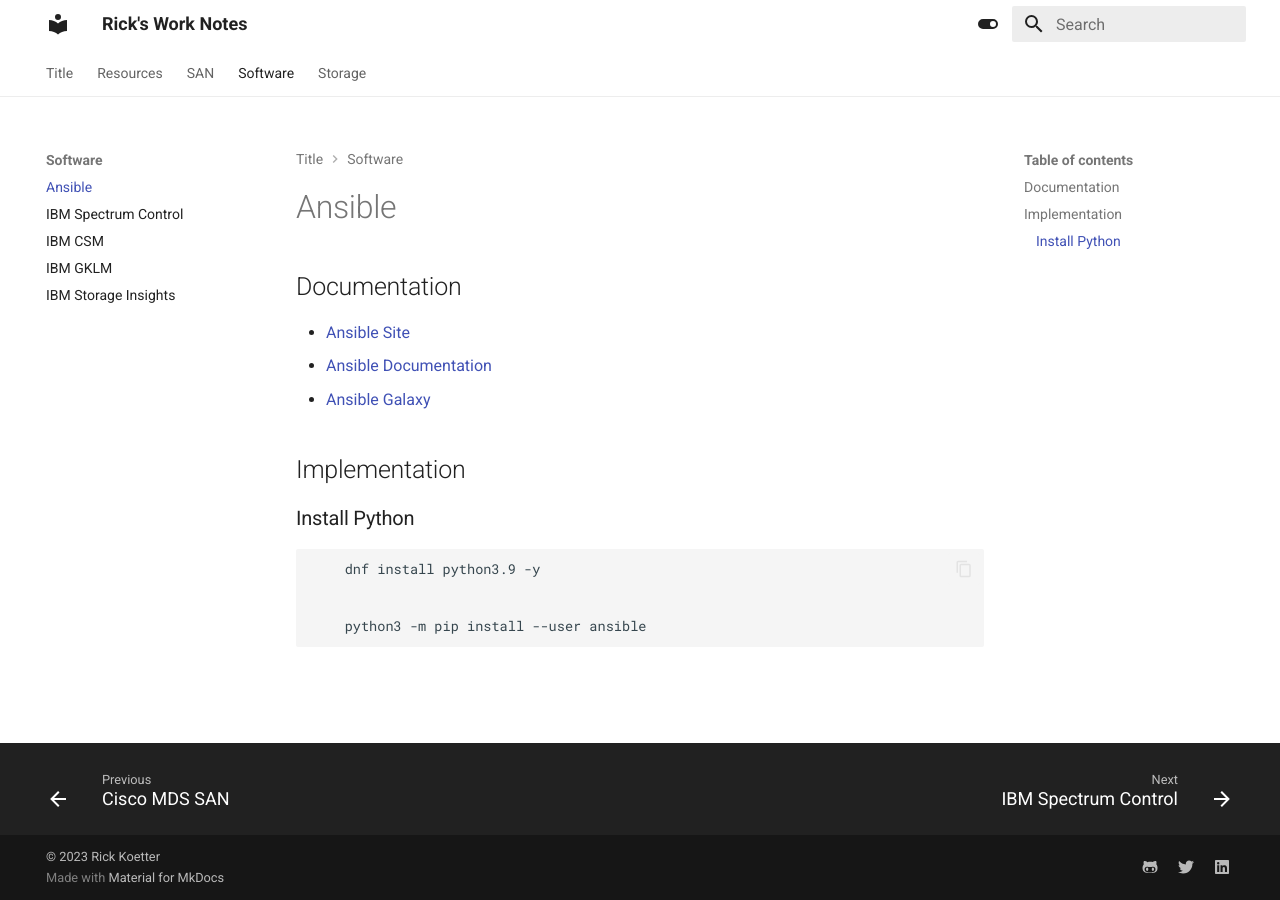
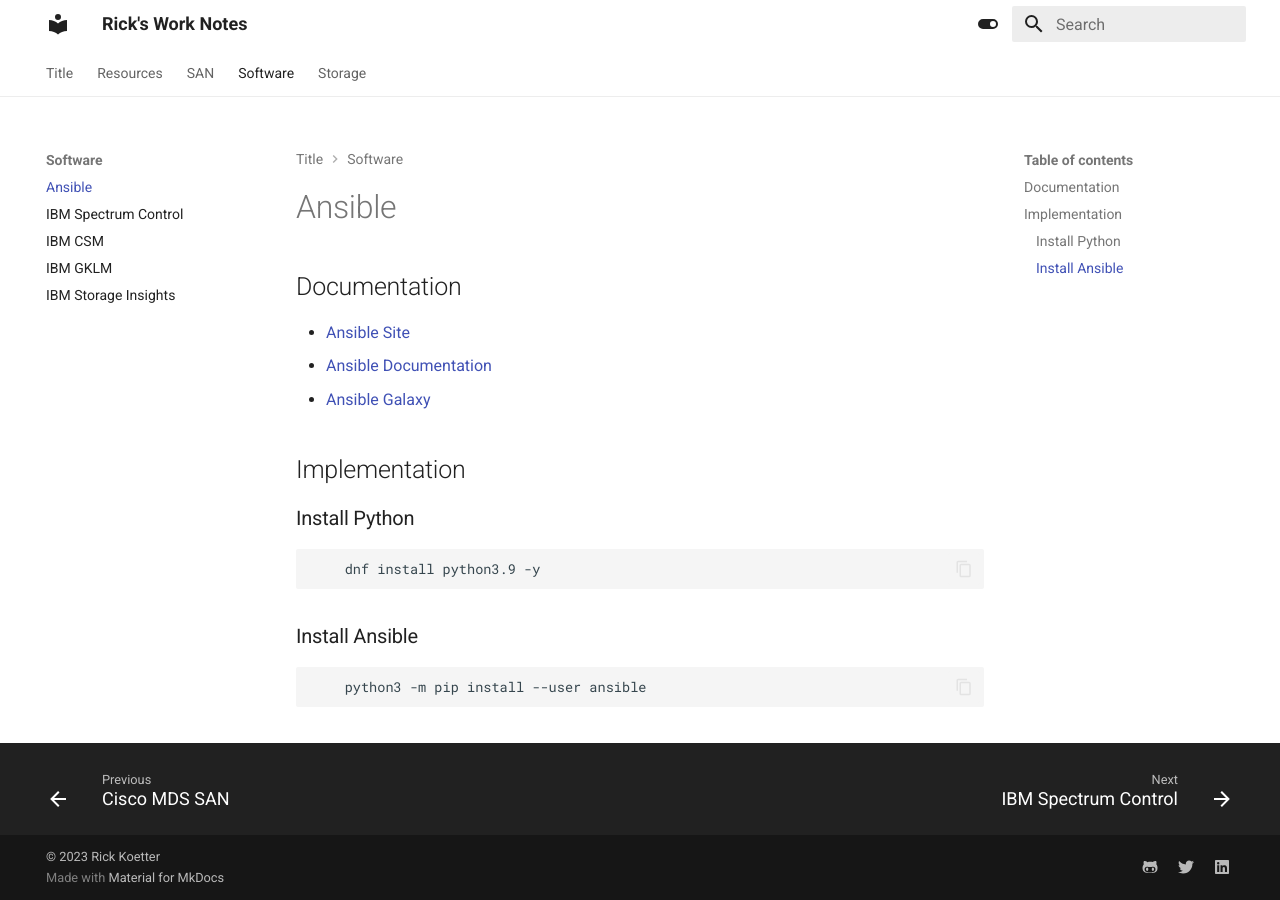
Before and after one commit to rickkoe/worknotes, an MkDocs documentation site: the page built from docs/Software/ansible.md, in a window 1280 px wide. Built offline with MkDocs 1.6.1 and Material for MkDocs 9.7.7, drawn with Linux system fonts in a browser that asks for light colours.

Commit message:
change structure

```diff
--- a/docs/Software/ansible.md
+++ b/docs/Software/ansible.md
@@ -9,5 +9,6 @@
 
         dnf install python3.9 -y
 
+### Install Ansible
 
         python3 -m pip install --user ansible
```
